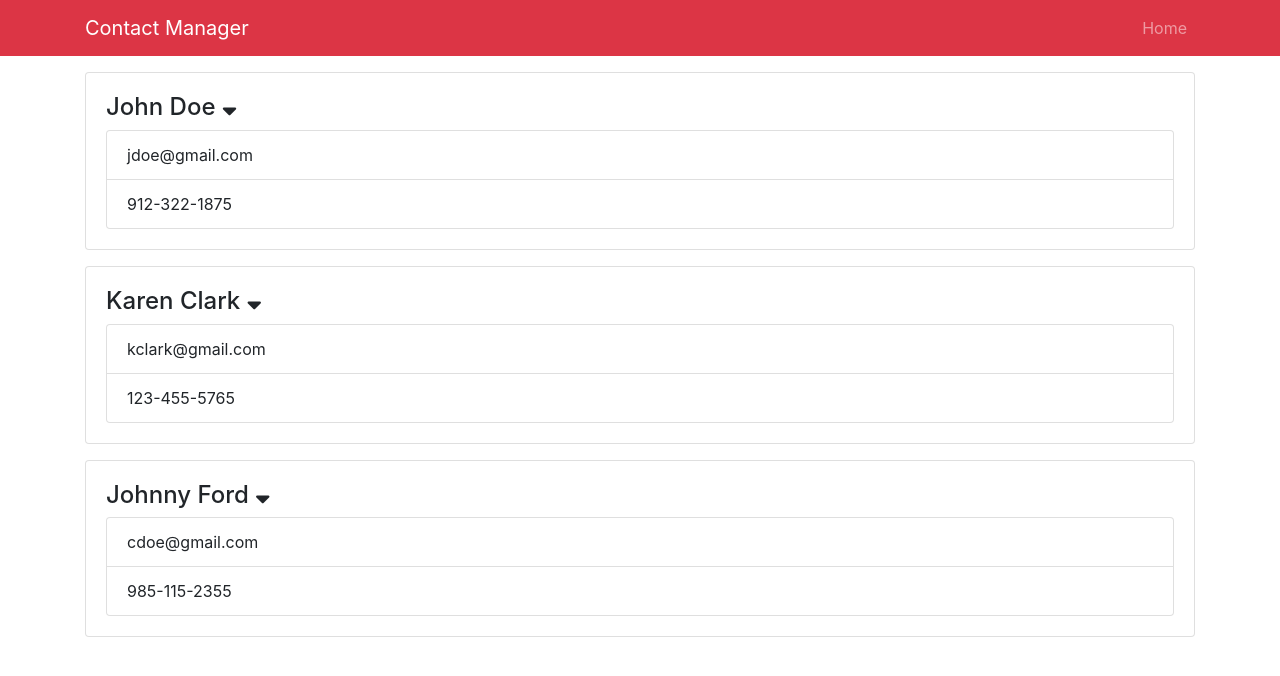
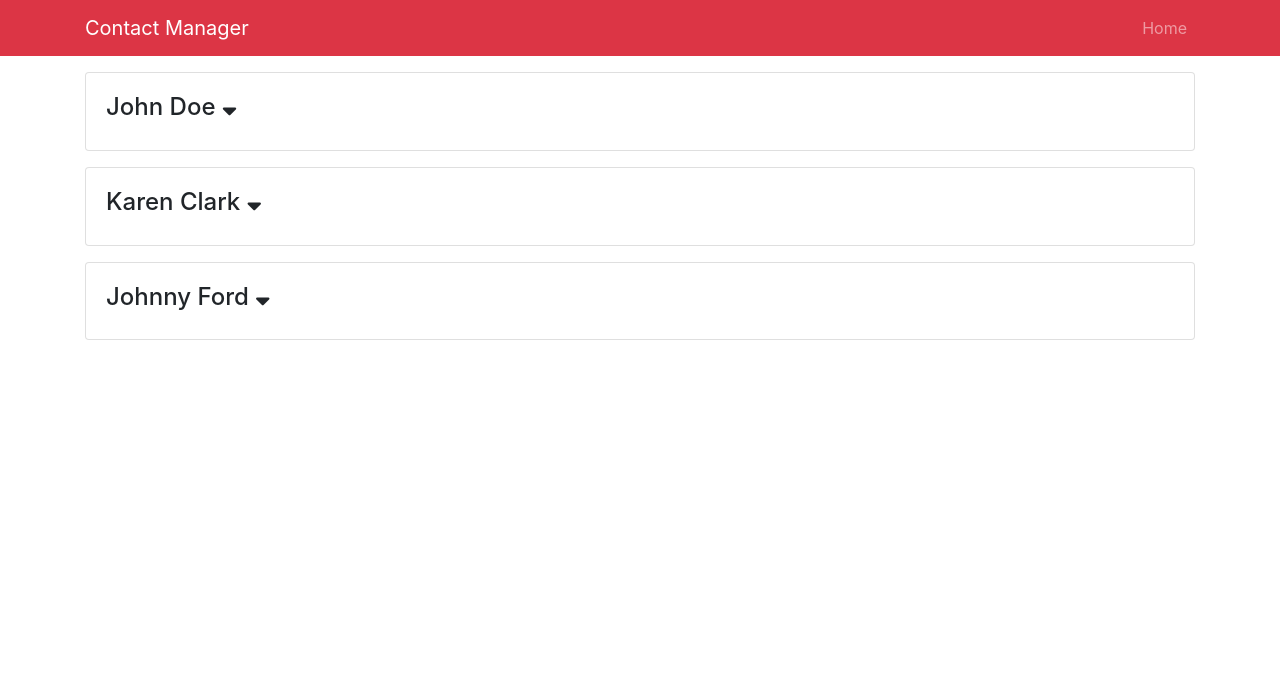
Before and after one commit to shaundawson/Contact-Manager, a React (Create React App) app in the folder contactmanager/: page / in a window 1280 px wide. Shown: the top 676 px of the page. Built offline with nearby package versions, Linux system fonts and the light colour scheme.

Commit message:
updated state

```diff
--- a/contactmanager/src/components/Contact.js
+++ b/contactmanager/src/components/Contact.js
@@ -3,23 +3,27 @@
 
 
 class Contact extends Component {
-  state = {};
+  state = {
+  showContactInfo: false
+  };
 
   onShowClick = e => {
-    console.log(e);
+    this.setState({showContactInfo: !this.state.showContactInfo});
+    //console.log(e);
   };
 
   render() {
+    const { showContactInfo } = this.state
     const { contact } = this.props;
     return (
       <div className="card card-body mb-3">
         <h4> { contact.name } <i onClick={this.onShowClick}
         className="fas fa-sort-down" />
         </h4>
-        <ul className="list-group">
+        {showContactInfo ? (<ul className="list-group">
           <li className="list-group-item">{ contact.email }</li>
           <li className="list-group-item">{ contact.phone }</li>
-        </ul>
+        </ul>) : null}
       </div>
     );
   }
--- a/contactmanager/src/components/Contacts.js
+++ b/contactmanager/src/components/Contacts.js
@@ -29,14 +29,14 @@
   render() {
     const { contacts } = this.state;
     return (
-      <div>
+      <React.Fragment>
         { contacts.map(contact => (
           <Contact
             key={contact.id}
             contact={contact}
            />
         ))}
-      </div>
+      </React.Fragment>
     );
   }
 }
```
